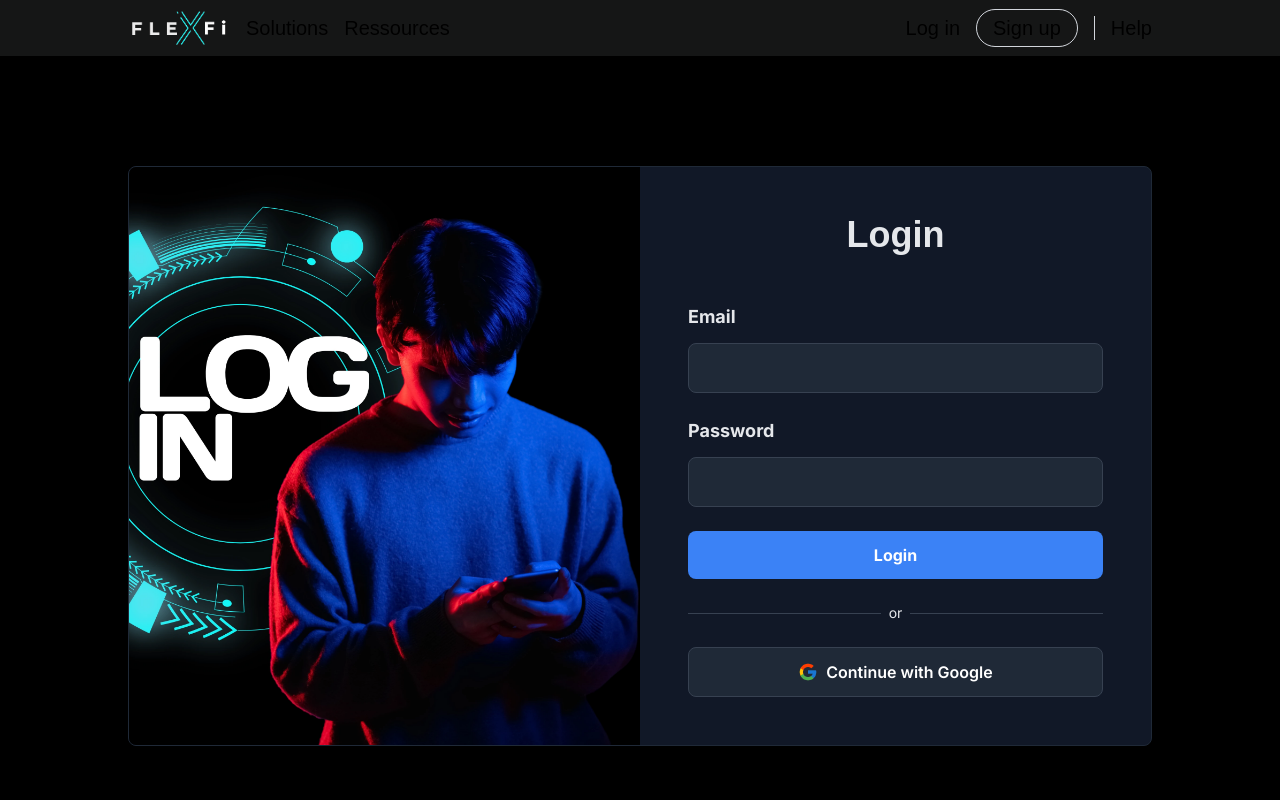
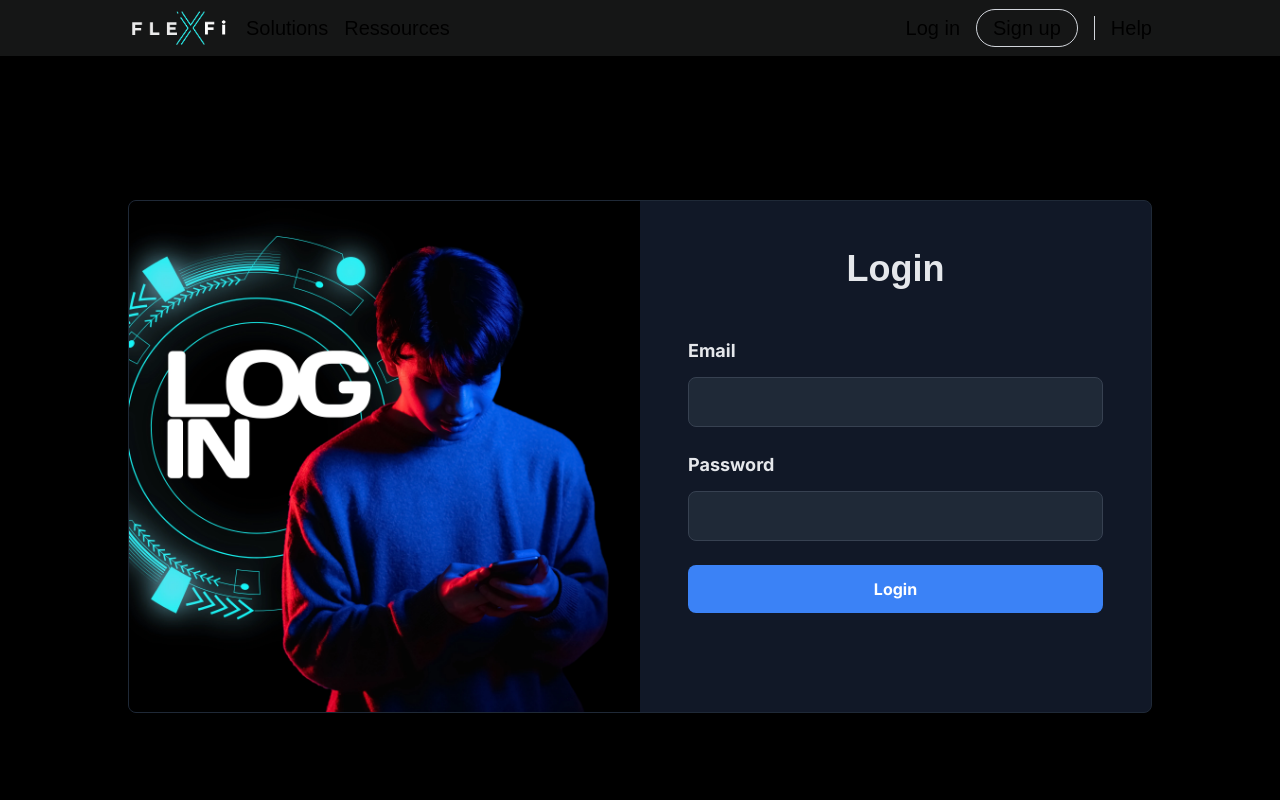
Before and after one commit to MickaelSanches/FlexFi-B-ta, a Next.js app: page /login in a window 1280 px wide. Shown: the top 800 px of the page. Built offline with nearby package versions, Linux system fonts and the light colour scheme; a web font is replaced by a local one.

Commit message:
hidden google connexion

```diff
--- a/src/app/login/page.tsx
+++ b/src/app/login/page.tsx
@@ -72,7 +72,7 @@ const Login = () => {
           </form>
 
           {/* Divider and Google Sign-In */}
-          <div className="relative mt-6 mb-6">
+          {/* <div className="relative mt-6 mb-6">
             <div className="absolute inset-0 flex items-center">
               <div className="w-full border-t border-gray-700"></div>
             </div>
@@ -94,7 +94,7 @@ const Login = () => {
               />
               Continue with Google
             </button>
-          </div>
+          </div> */}
         </div>
       </div>
     </div>
```
